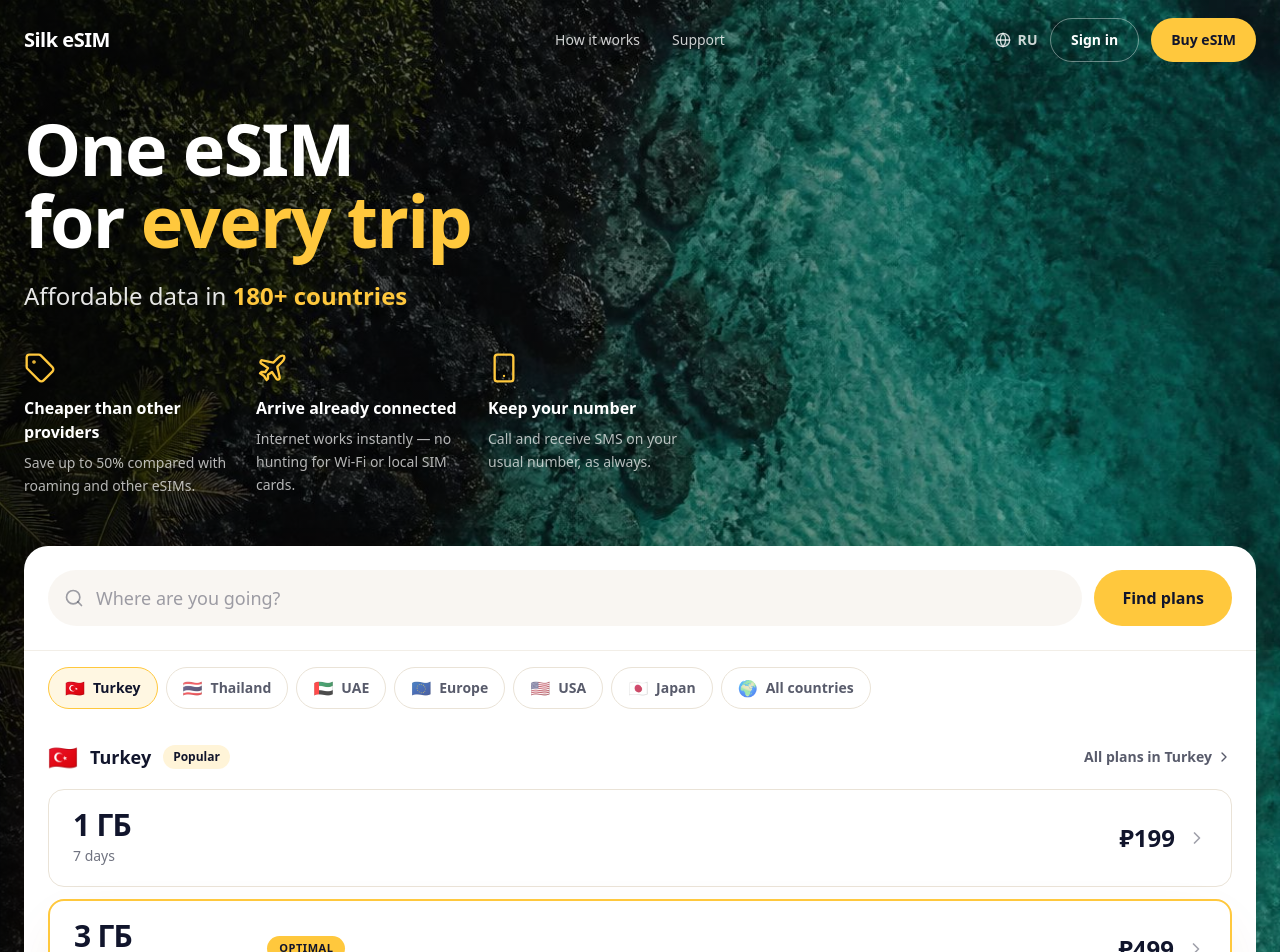
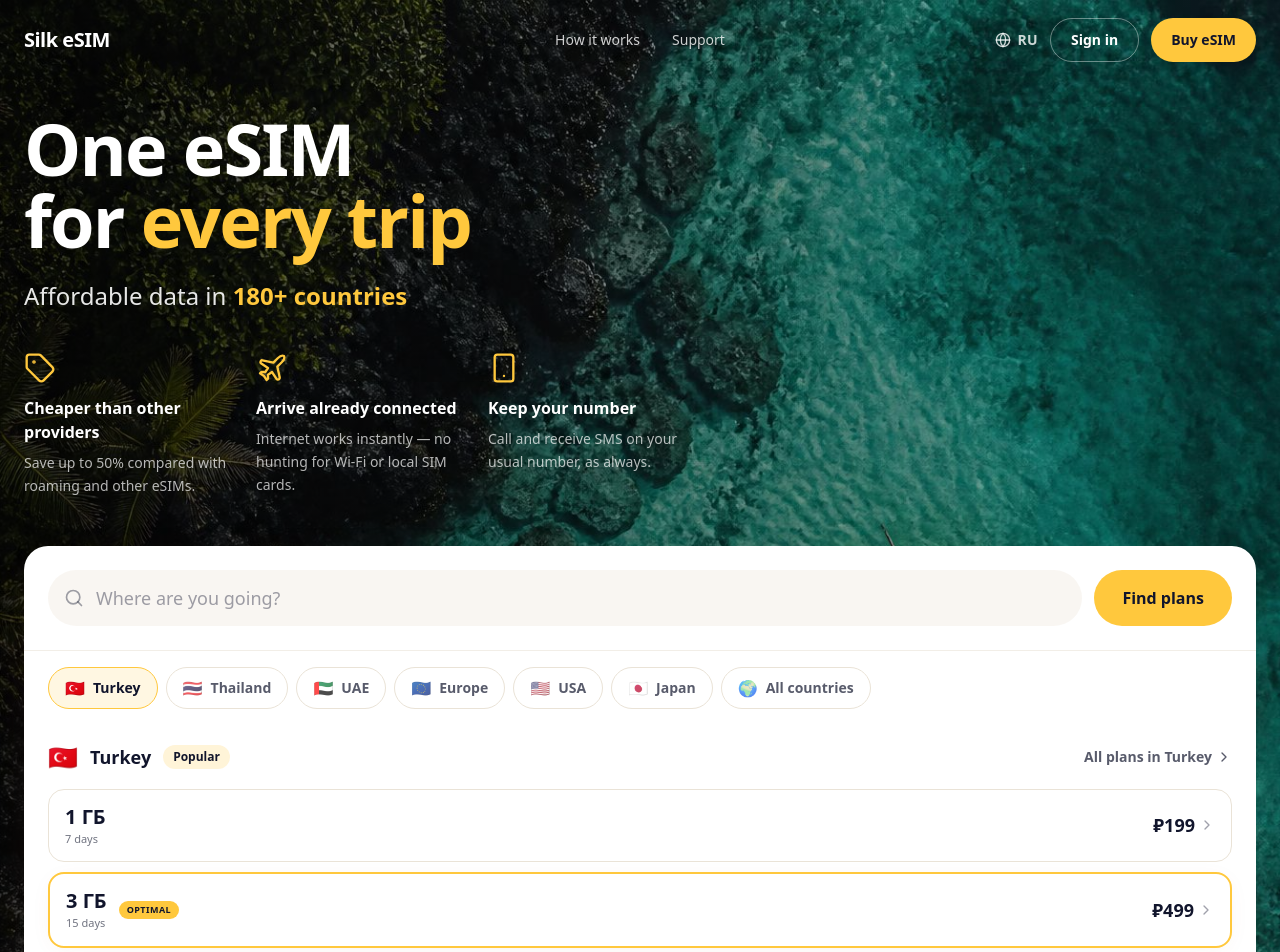
Before and after one commit to yatskovatatyana-dotcom/silk-esims, a React (Vite) app: page / in a window 1280 px wide. Shown: the top 952 px of the page. Built offline with nearby package versions, Linux system fonts and the light colour scheme.

Commit message:
Changes
Co-authored-by: yatskovatatyana-dotcom <235263755+yatskovatatyana-dotcom@users.noreply.github.com>

```diff
--- a/src/components/Hero.tsx
+++ b/src/components/Hero.tsx
@@ -286,7 +286,7 @@ const Hero = () => {
                 </button>
               </div>
 
-              <div className="flex flex-col gap-3">
+              <div className="space-y-2.5">
                 {[0, 1, 3].map((idx, i) => {
                   const p = active.plans[idx];
                   if (!p) return null;
@@ -301,35 +301,28 @@ const Hero = () => {
                     <button
                       key={idx}
                       onClick={() => navigate('/login')}
-                      className={`w-full flex items-center justify-between gap-6 rounded-2xl bg-white px-6 py-5 transition-all hover:-translate-y-0.5 ${
+                      className={`w-full flex items-center justify-between gap-3 rounded-2xl bg-card px-4 py-3.5 transition-all active:scale-[0.98] ${
                         isOptimal
-                          ? 'border-2 border-secondary shadow-elegant'
-                          : 'border border-border hover:border-foreground/20'
+                          ? 'border-2 border-secondary shadow-soft'
+                          : 'border border-border'
                       }`}
                     >
-                      <div className="flex items-center gap-5 min-w-0">
+                      <div className="flex items-center gap-3 min-w-0">
                         <div className="text-left">
-                          <div className="text-3xl font-extrabold text-foreground tracking-tight leading-none">
-                            {p.data}
-                          </div>
-                          <div className="mt-1.5 text-sm text-foreground/60">
+                          <div className="text-xl font-extrabold text-foreground leading-tight">{p.data}</div>
+                          <div className="text-[11px] text-foreground/60 mt-0.5">
                             {p.days} {t('heroSearch.daysShort')}
-                            {isOptimal && (
-                              <span className="ml-2 text-foreground/40">· {t('heroSearch.optimalNote')}</span>
-                            )}
                           </div>
                         </div>
                         {badge && (
-                          <span className="inline-flex items-center px-3 py-1 rounded-full bg-secondary text-secondary-foreground text-[11px] font-bold tracking-wider whitespace-nowrap">
+                          <span className="inline-flex items-center px-2 py-0.5 rounded-full bg-secondary text-secondary-foreground text-[9px] font-bold tracking-wider whitespace-nowrap">
                             {badge}
                           </span>
                         )}
                       </div>
-                      <div className="flex items-center gap-3 shrink-0">
-                        <span className="text-2xl font-extrabold text-foreground">
-                          {p.price}
-                        </span>
-                        <ChevronRight className="w-5 h-5 text-foreground/40" />
+                      <div className="flex items-center gap-1 shrink-0">
+                        <span className="text-lg font-extrabold text-foreground">{p.price}</span>
+                        <ChevronRight className="w-4 h-4 text-foreground/40" />
                       </div>
                     </button>
                   );
```
